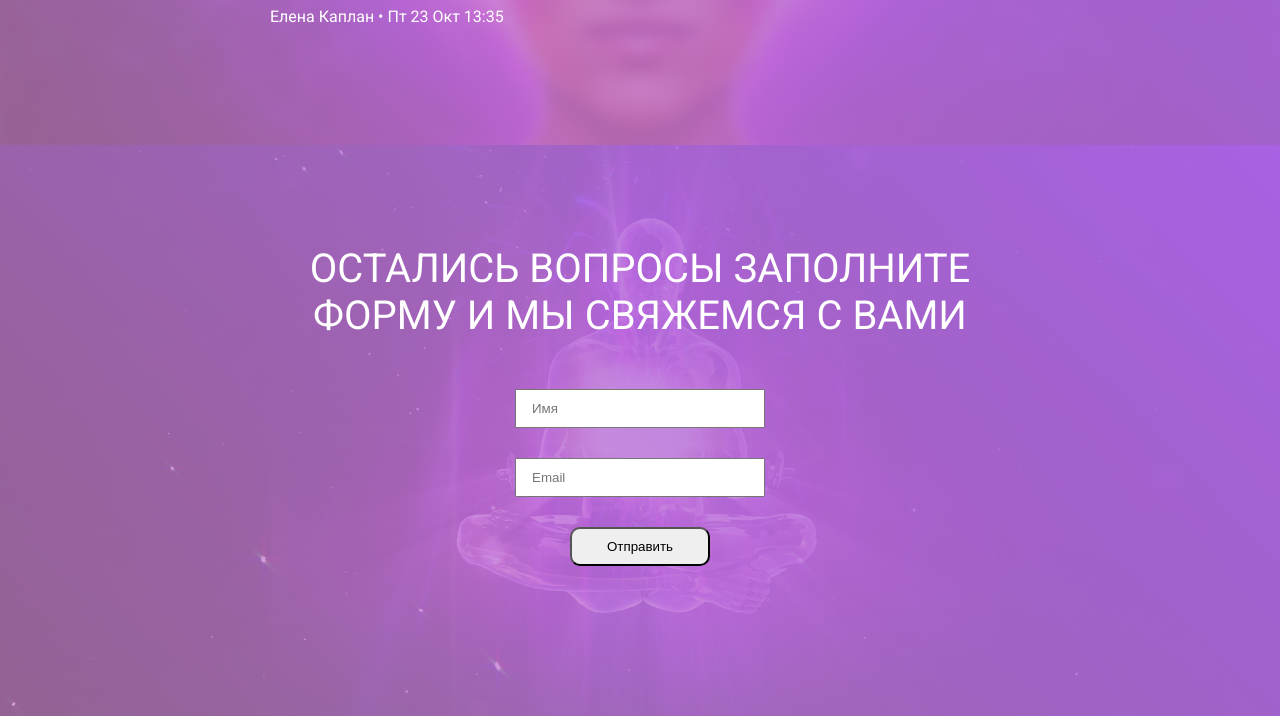
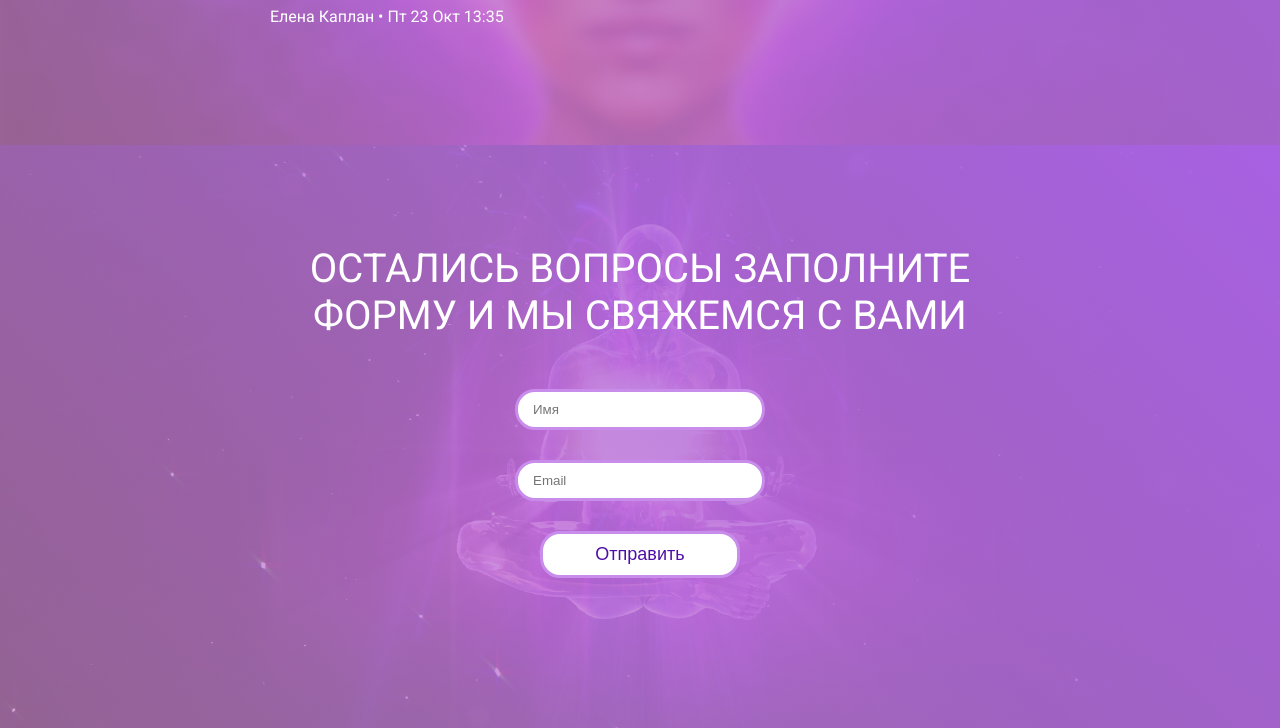
Before and after one commit to gorrec41/mira_cleaning_the_aura, a plain HTML site: page index.html in a window 1280 px wide. Shown: the part 8651-9379 px from the top of the page. Drawn offline with Linux system fonts and the light colour scheme.

```diff
--- a/less/block/_base.less
+++ b/less/block/_base.less
@@ -53,3 +53,12 @@ h3{
     color: #fff;
     text-align: center;
 }
+a, a:visited, a:focus, a:active, a:hover{
+    outline:0 none !important;
+}
+button, button:visited, button:focus, button:active, button:hover{
+    outline:0 none !important;
+}
+input, input:visited, input:focus, input:active, input:hover{
+    outline:0 none !important;
+}
--- a/less/block/_seven.less
+++ b/less/block/_seven.less
@@ -41,10 +41,20 @@
     padding: 10px 0;
     padding-left: 15px;
     margin-bottom: 30px;
+    border-radius: 20px;
+    border: 3px solid rgb(200, 141, 235);
 }
 .btn-form{
+    font-size: 18px;
+    color:  #4e0eaa;
     margin: 0 auto;
-    width: 140px;
+    width: 200px;
     padding: 10px 0;
-    border-radius: 10px;
+    border-radius: 20px;
+    border: 3px solid rgb(200, 141, 235);
+    background-color: #fff;
+    &:hover{
+        background-color: rgba(255, 255, 255, 0.418);
+        color:  #fff;
+    }
 }
```
Also changed, not shown: css/main.css, 1 other file.
